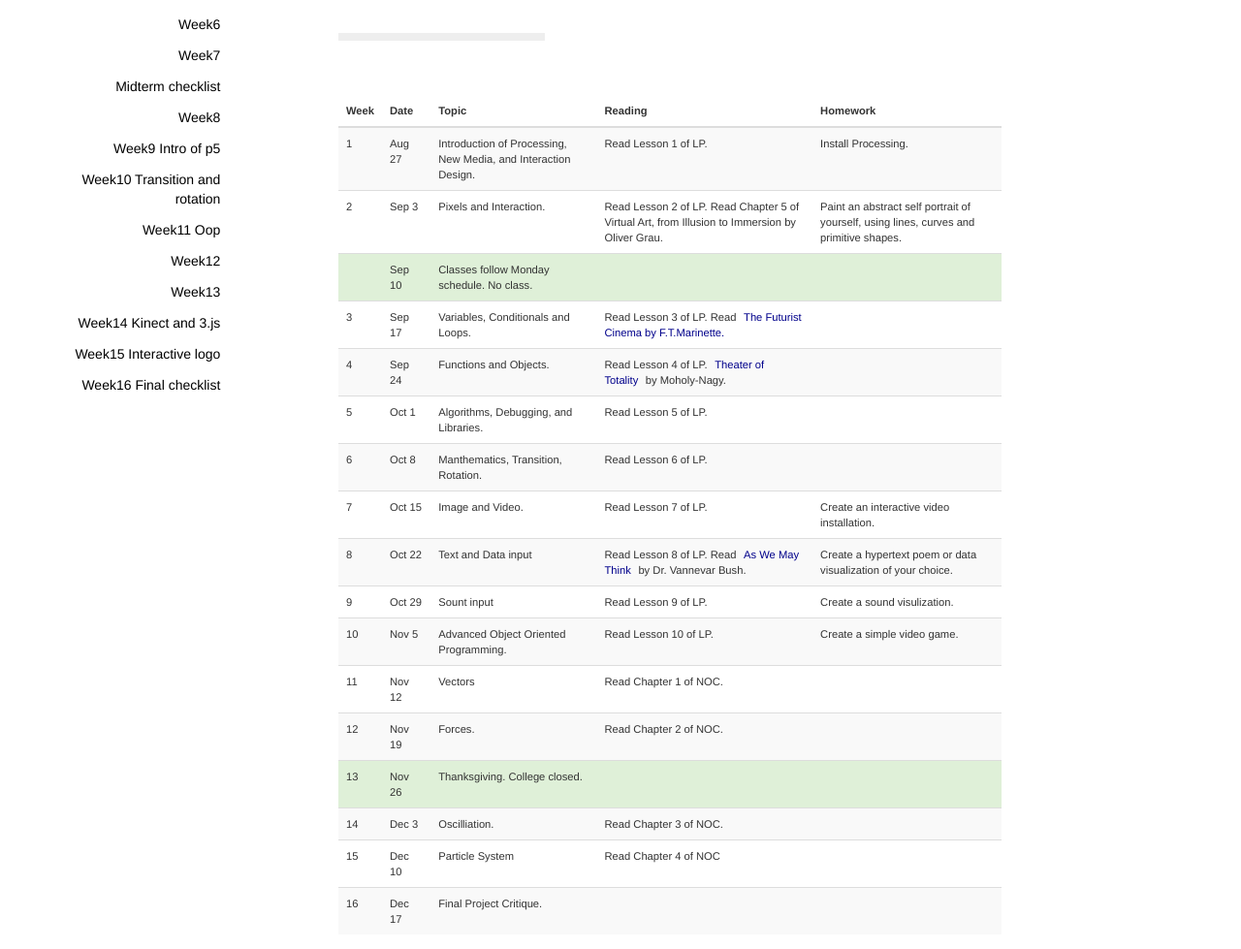
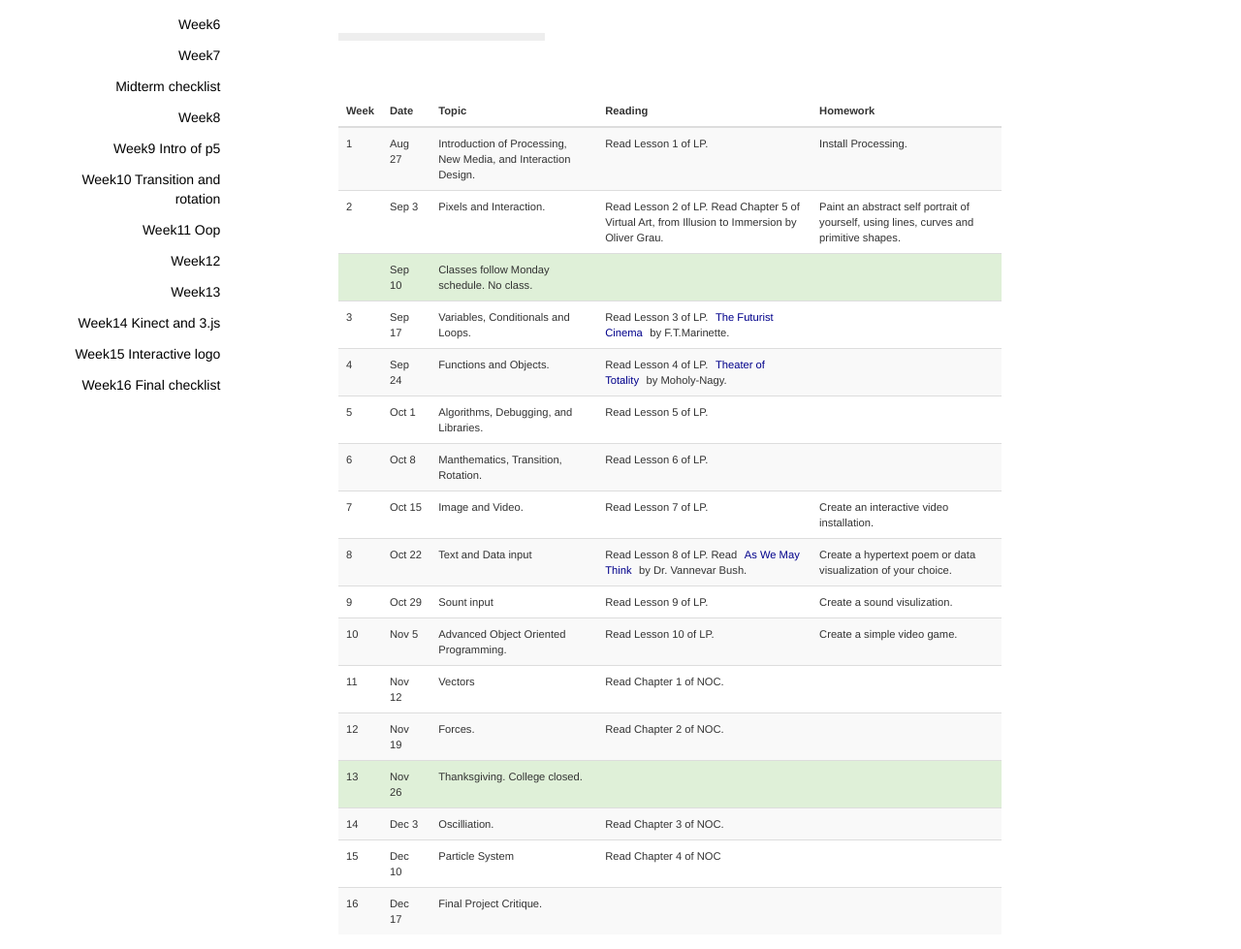
Before and after one commit to zhenzhenqi/NMA3012, a Jekyll site: the page built from index.html, in a window 1280 px wide. Shown: the part 210-1189 px from the top of the page at 97% size. Built offline with Jekyll 4.4.1, drawn with Linux system fonts in a browser that asks for light colours; nearby versions of some CDN libraries.

```diff
--- a/index.html
+++ b/index.html
@@ -45,7 +45,7 @@ title: Welcome to NMA3012 | Programming Interactivity
             <td id="td_id_1" class="td-class-1">3</td>
             <td id="td_id_5" class="td-class-5">Sep 17</td>
             <td>Variables, Conditionals and Loops.</td>
-            <td>Read Lesson 3 of LP. Read <a href="http://www.unknown.nu/futurism/cinema.html">The Futurist Cinema by F.T.Marinette.</a></td>
+            <td>Read Lesson 3 of LP. <a href="http://www.unknown.nu/futurism/cinema.html">The Futurist Cinema </a>by F.T.Marinette.</td>
             <td></td>
         </tr>
         <tr id="tr_id_5" class="tr-class-5">
```
